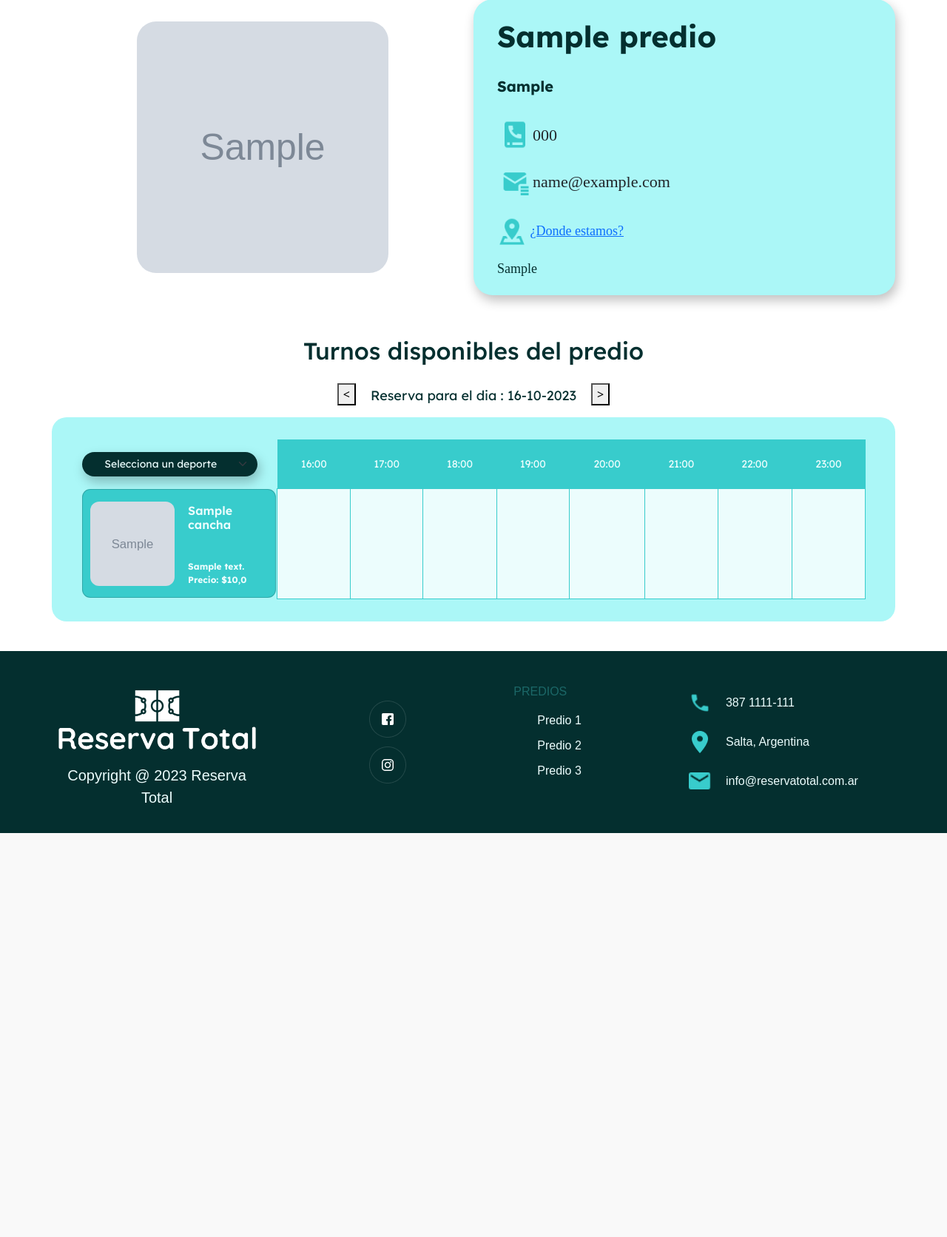
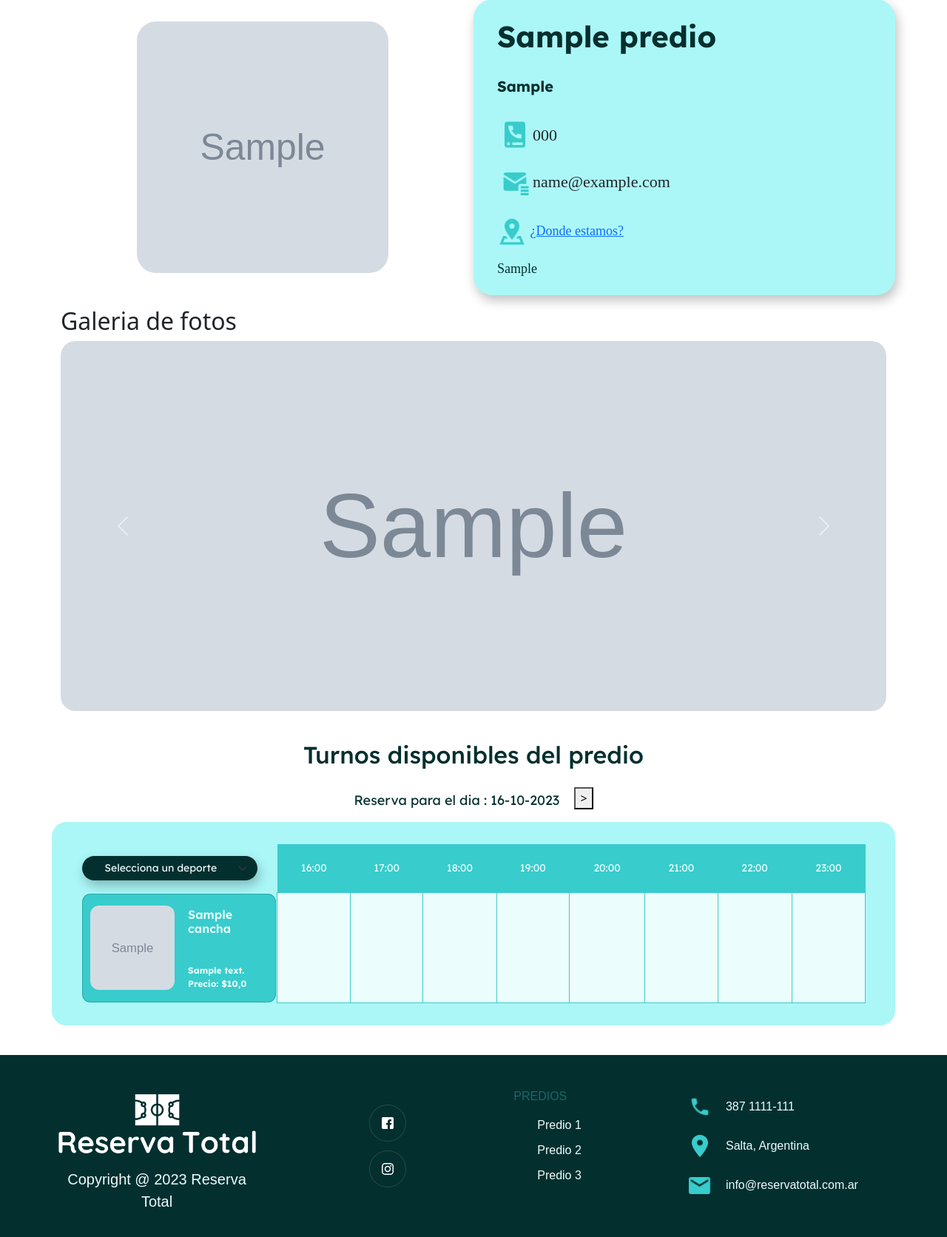
Before and after one commit to bj10asd/SoftwareCancha, a Django app: page /predio/1/ in a window 1280 px wide. Shown: the part 187-1859 px from the top of the page at 74% size. Before the commit the page ends 1313 px from the top, so only its background shows below. Run offline with Django 4.2, Linux system fonts and the light colour scheme; tables that the repository leaves empty hold one stand-in row (values such as "Sample post"); grey boxes marked "Sample" are stand-in pictures; some libraries are stand-ins or nearby versions; some web fonts are replaced.

Commit message:
vovler atras bug

```diff
--- a/scalo/reservas/templates/predio.html
+++ b/scalo/reservas/templates/predio.html
@@ -128,15 +128,40 @@
             </div>
         </div>
     </div>
+    <div>
+        <h2>Galeria de fotos</h2>
+        <div id="carouselExampleFade" class="carousel slide carousel-fade" data-bs-ride="carousel" style="width: 100%; border-radius: 20px; overflow: hidden;height: 500px;" >
+            <div class="carousel-inner" style="height: 100%;">
+                {% for cancha in canchas %}
+              <div class="carousel-item {% if forloop.first %}active{% endif %}" style="height: 100%;">
+                <img src="{{ cancha.foto.url }}" class="d-block w-100" style="height: 100%;"alt="...">
+              </div>
+              {% endfor %}
+            </div>
+            <button class="carousel-control-prev" type="button" data-bs-target="#carouselExampleFade" data-bs-slide="prev">
+              <span class="carousel-control-prev-icon" aria-hidden="true"></span>
+              <span class="visually-hidden">Previous</span>
+            </button>
+            <button class="carousel-control-next" type="button" data-bs-target="#carouselExampleFade" data-bs-slide="next">
+              <span class="carousel-control-next-icon" aria-hidden="true"></span>
+              <span class="visually-hidden">Next</span>
+            </button>
+          </div>
+    </div>
     <div id="contenedor_canchas" class="row turnos ">
         <h2>Turnos disponibles del predio</h2>
 
         <div style="display: flex;  align-items: center; gap: 20px;justify-content: center " >
+            {% dia_actual dia_reserva as is_hoy %}
+            {% if is_hoy %}
+            {% else %}
             <form method="get" action="{% url 'predio' predio.id %}">
                 <input type="hidden" name="dia_reserva" id="dia_reserva" value="{{ dia_reserva}}">
                 <input type="hidden" name="accion" id="accion_2" value="anterior">
                 <button type="submit"><</button>
             </form>
+            {% endif %}
+
             {% reformat_date dia_reserva as dia_formateado %}
             <p>Reserva para el dia : {{ dia_formateado }}</p>
             <form method="get" action="{% url 'predio' predio.id %}">
--- a/scalo/reservas/templatetags/consulta_reservas.py
+++ b/scalo/reservas/templatetags/consulta_reservas.py
@@ -26,3 +26,13 @@ def is_past(timestamp):
 def reformat_date(dia):
     d = dia.split("-")
     return d[2]+"-"+d[1]+"-"+d[0]
+
+
+@register.simple_tag
+def dia_actual(dia_reserva):
+    dia_reserva = datetime.strptime(dia_reserva, "%Y-%m-%d")
+    today = datetime.now()
+    if today.year == dia_reserva.year and today.month == dia_reserva.month and today.day == dia_reserva.day:
+        return True
+    else:
+        return False
--- a/scalo/reservas/views.py
+++ b/scalo/reservas/views.py
@@ -179,12 +179,12 @@ def predio(request,pk):#import datetime
                         horas.append(siguiente_hora)
                     else:
                         break
-
             else:
 
                 for i in range(12,24):#Revisar
                     siguiente_hora = datetime(nueva_fecha.year, nueva_fecha.month, nueva_fecha.day, i, 0)
                     horas.append(siguiente_hora)
+
             container_to_scroll  = 'contenedor_canchas'
 
         else:
```
